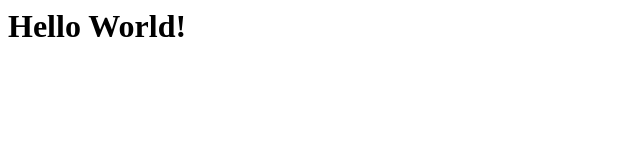
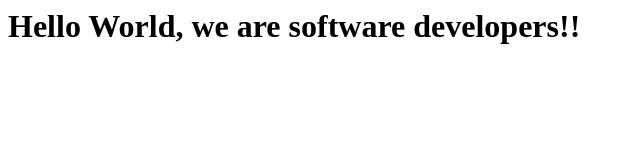
Before and after one commit to gh4m21/yves-ruri, a plain HTML site: page index.html in a window 1280 px wide. Shown: the whole page, without its empty margins (0-640 px from the left). Drawn offline with Linux system fonts and the light colour scheme.

Commit message:
this is our second commit

```diff
--- a/index.html
+++ b/index.html
@@ -3,6 +3,6 @@
     <title>Test</title>
   </head>
   <body>
-    <h1>Hello World!</h1>
+    <h1>Hello World, we are software developers!!</h1>
   </body>
 </html>
```
